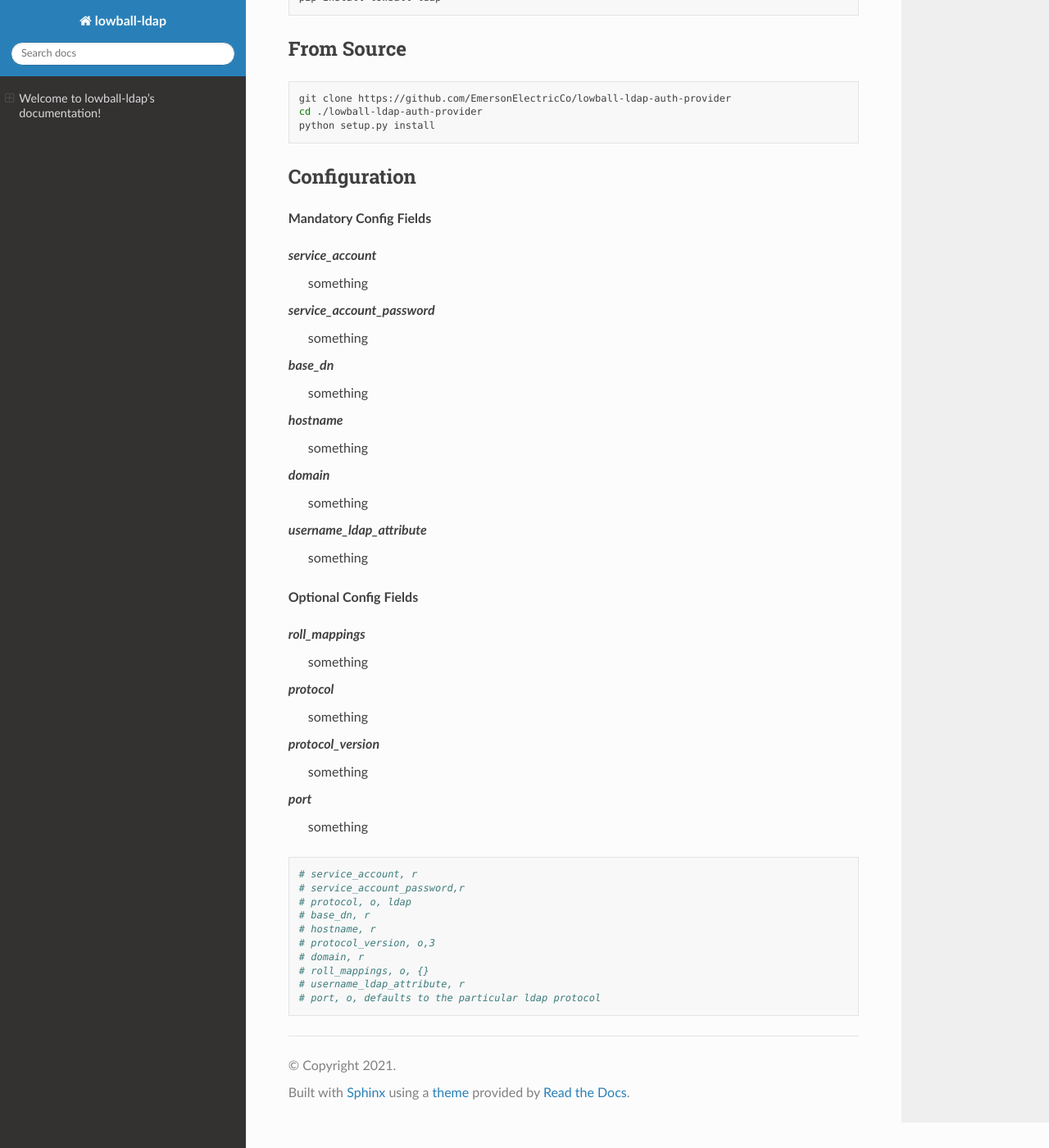
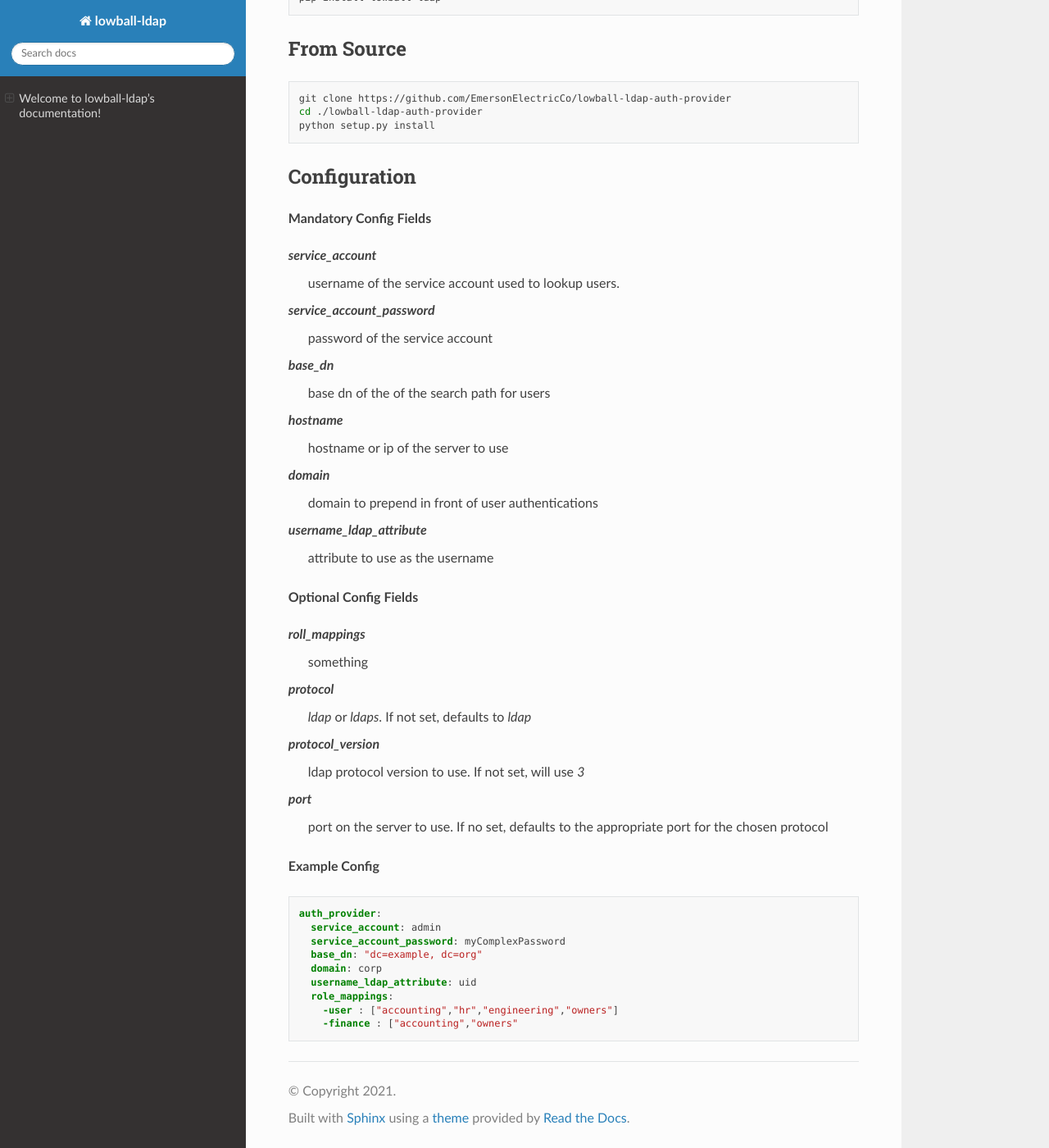
Before and after one commit to EmersonElectricCo/lowball-ad-auth-provider, a Sphinx documentation site: the page built from docs/index.rst, in a window 1280 px wide and 1400 px high, scrolled down 344 px. Shown: the whole window at 82% size. Built offline with Sphinx 7.4.7 and the Read the Docs theme 2.0.0, drawn with Linux system fonts in a browser that asks for light colours.

Commit message:
#1 intial definitions of config options and examples

```diff
--- a/docs/index.rst
+++ b/docs/index.rst
@@ -35,22 +35,22 @@ Configuration
 **Mandatory Config Fields**
 
 `service_account`
-  something
+  username of the service account used to lookup users.
 
 `service_account_password`
-  something
+  password of the service account
 
 `base_dn`
-  something
+  base dn of the of the search path for users
 
 `hostname`
-  something
+  hostname or ip of the server to use
 
 `domain`
-  something
+  domain to prepend in front of user authentications
 
 `username_ldap_attribute`
-  something
+  attribute to use as the username
 
 
 **Optional Config Fields**
@@ -59,23 +59,25 @@ Configuration
   something
 
 `protocol`
-  something
+  `ldap` or `ldaps`. If not set, defaults to `ldap`
 
 `protocol_version`
-  something
+  ldap protocol version to use. If not set, will use `3`
 
 `port`
-  something
+  port on the server to use. If no set, defaults to the appropriate port for the chosen protocol
+
+
+**Example Config**
 
 .. code-block:: yaml
 
-    # service_account, r
-    # service_account_password,r
-    # protocol, o, ldap
-    # base_dn, r
-    # hostname, r
-    # protocol_version, o,3
-    # domain, r
-    # roll_mappings, o, {}
-    # username_ldap_attribute, r
-    # port, o, defaults to the particular ldap protocol
+    auth_provider:
+      service_account: admin
+      service_account_password: myComplexPassword
+      base_dn: "dc=example, dc=org"
+      domain: corp
+      username_ldap_attribute: uid
+      role_mappings:
+        -user : ["accounting","hr","engineering","owners"]
+        -finance : ["accounting","owners"
```
